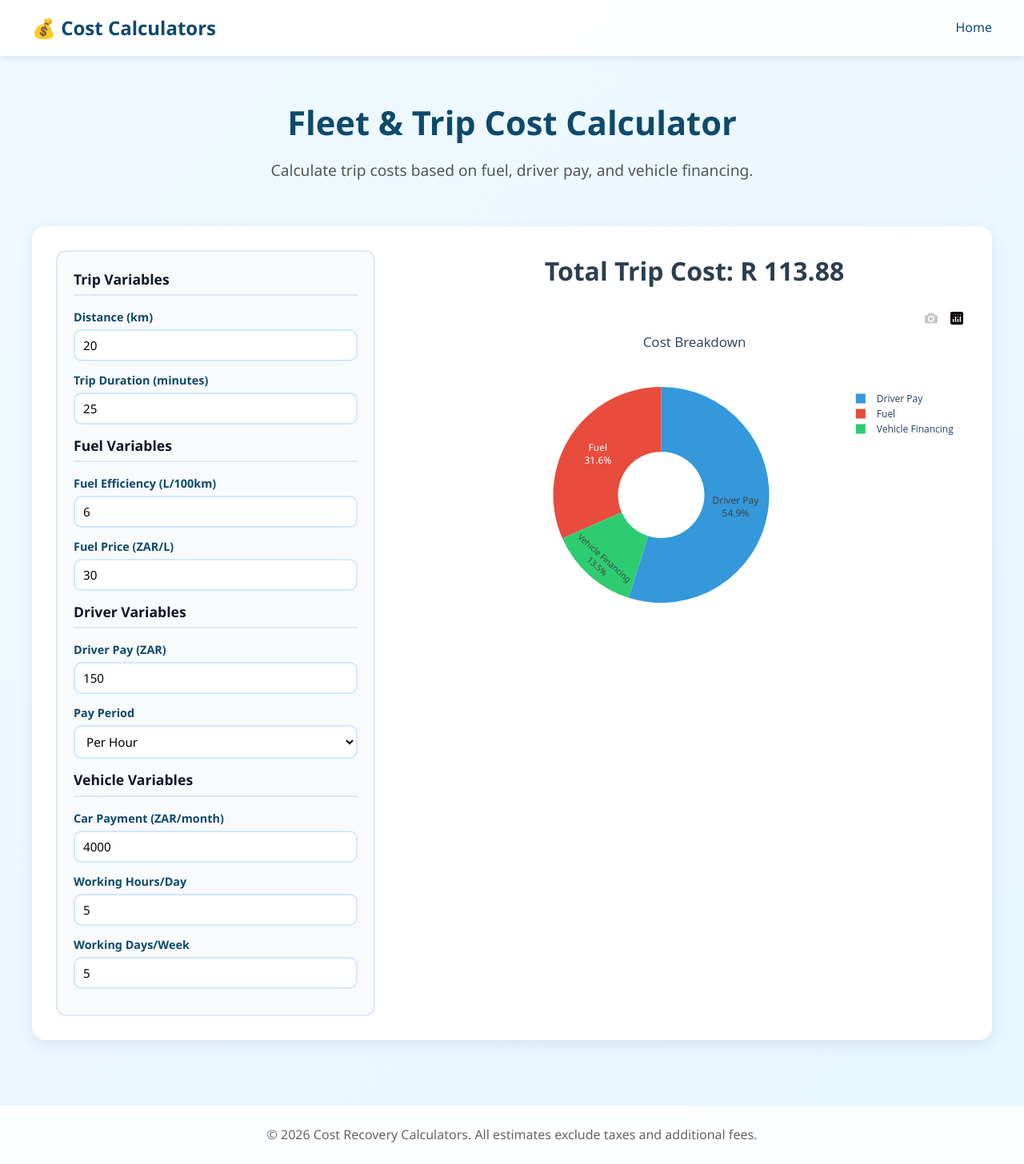
After one commit to MafuMQ/Calculators, a Flask app: page /fleet in a window 1280 px wide. The commit adds this page. Shown: the whole page at 80% size. Run offline with Flask 3, Linux system fonts and the light colour scheme; some libraries are stand-ins or nearby versions.

Commit message:
added trip cost

```diff
--- a/app.py
+++ b/app.py
@@ -25,6 +25,11 @@ def building_calculator():
 def fixed_deposit_calculator():
     """Fixed deposit calculator"""
     return render_template('fixed_deposit_calculator.html')
+
+@app.route('/fleet')
+def fleet_calculator():
+    """Fleet & Trip Cost calculator"""
+    return render_template('fleet_calculator.html')
 
 @app.route('/calculate', methods=['POST'])
 def calculate():
@@ -149,5 +154,72 @@ def calculate():
     except Exception as e:
         return jsonify({'success': False, 'error': str(e)})
 
+@app.route('/calculate-fleet', methods=['POST'])
+def calculate_fleet():
+    try:
+        distance = float(request.form['distance'])
+        duration = float(request.form['duration'])
+        efficiency = float(request.form['efficiency'])
+        fuel_price = float(request.form['fuel_price'])
+        driver_pay = float(request.form['driver_pay'])
+        driver_pay_period = request.form['driver_pay_period']
+        car_payment = float(request.form['car_payment'])
+        hours_day = float(request.form['hours_day'])
+        days_week = float(request.form['days_week'])
+
+        # Validations
+        if any(v < 0 for v in [distance, duration, efficiency, fuel_price, driver_pay, car_payment, hours_day, days_week]):
+            raise ValueError("Values cannot be negative.")
+
+        # 1. Fuel Calculation
+        fuel_cost = distance * (efficiency / 100) * fuel_price
+
+        # Time Constants
+        hours_per_week = hours_day * days_week
+        hours_per_year = hours_per_week * 52
+        hours_per_month = hours_per_year / 12
+
+        # 2. Driver Calculation
+        if driver_pay_period == 'per_hour':
+            driver_hourly = driver_pay
+        elif driver_pay_period == 'per_day':
+            driver_hourly = driver_pay / hours_day if hours_day > 0 else 0
+        else: # per_month
+            driver_hourly = driver_pay / hours_per_month if hours_per_month > 0 else 0
+
+        driver_cost = (duration / 60) * driver_hourly
+
+        # 3. Vehicle Calculation
+        # Prevent division by zero
+        car_cost_per_hour = (car_payment / hours_per_month) if hours_per_month > 0 else 0
+        car_cost = (duration / 60) * car_cost_per_hour
+
+        # Total
+        total_cost = fuel_cost + driver_cost + car_cost
+
+        # Format the header text
+        total_text = f"Total Trip Cost: R {total_cost:.2f}"
+
+        # Create the Pie Chart using graph_objs
+        fig = go.Figure(data=[go.Pie(
+            labels=['Fuel', 'Driver Pay', 'Vehicle Financing'],
+            values=[fuel_cost, driver_cost, car_cost],
+            hole=0.4,
+            marker_colors=['#e74c3c', '#3498db', '#2ecc71'],
+            textinfo='percent+label',
+            textposition='inside'
+        )])
+        fig.update_layout(title_text='Cost Breakdown', title_x=0.5)
+
+        graph_pie_json = json.dumps(fig, cls=plotly.utils.PlotlyJSONEncoder)
+
+        return jsonify({
+            'success': True,
+            'total_text': total_text,
+            'graph_pie': graph_pie_json
+        })
+    except Exception as e:
+        return jsonify({'success': False, 'error': str(e)})
+
 if __name__ == '__main__':
     app.run(debug=True)
--- a/requirements.txt
+++ b/requirements.txt
@@ -1,2 +1,5 @@
 Flask
 plotly
+Dash
+numpy
+pandas
--- /dev/null
+++ b/static/js/fleet.js
@@ -0,0 +1,69 @@
+// Fleet Calculator JavaScript
+
+function fetchAndRender() {
+    const inputs = {
+        distance: document.getElementById('distance').value,
+        duration: document.getElementById('duration').value,
+        efficiency: document.getElementById('efficiency').value,
+        fuel_price: document.getElementById('fuel_price').value,
+        driver_pay: document.getElementById('driver_pay').value,
+        driver_pay_period: document.getElementById('driver_pay_period').value,
+        car_payment: document.getElementById('car_payment').value,
+        hours_day: document.getElementById('hours_day').value,
+        days_week: document.getElementById('days_week').value
+    };
+
+    // Validate
+    if (Object.values(inputs).some(v => v === '' || v === null)) {
+        showError('Please fill in all fields.');
+        return;
+    }
+
+    // Hide error
+    document.getElementById('error-message').style.display = 'none';
+
+    fetch('/calculate-fleet', {
+        method: 'POST',
+        headers: { 'Content-Type': 'application/x-www-form-urlencoded' },
+        body: new URLSearchParams(inputs)
+    }).then(res => res.json())
+      .then(data => {
+          if (data.success) {
+              renderGraphs(data);
+          } else {
+              showError(data.error);
+          }
+      }).catch(err => {
+          console.error('Error:', err);
+          showError('An unexpected error occurred. Please check your inputs.');
+      });
+}
+
+function renderGraphs(data) {
+    document.getElementById('total-cost-text').textContent = data.total_text;
+
+    const graphPie = JSON.parse(data.graph_pie);
+
+    // Plotly.react is faster than newPlot for updating existing charts
+    Plotly.react('graph-pie-container', graphPie.data, graphPie.layout, {responsive: true});
+}
+
+function showError(msg) {
+    const el = document.getElementById('error-message');
+    el.textContent = msg;
+    el.style.display = 'block';
+}
+
+// Event Listeners for real-time updates
+const inputIds = [
+    'distance', 'duration', 'efficiency', 'fuel_price',
+    'driver_pay', 'driver_pay_period', 'car_payment', 'hours_day', 'days_week'
+];
+
+inputIds.forEach(id => {
+    document.getElementById(id).addEventListener('input', fetchAndRender);
+    document.getElementById(id).addEventListener('change', fetchAndRender);
+});
+
+// Initial render when the page loads
+document.addEventListener('DOMContentLoaded', fetchAndRender);
--- a/templates/base.html
+++ b/templates/base.html
@@ -13,8 +13,6 @@
             <a href="/" class="logo">💰 Cost Calculators</a>
             <ul class="nav-links">
                 <li><a href="/" {% if request.path == '/' %}class="active"{% endif %}>Home</a></li>
-                <li><a href="/solar" {% if request.path == '/solar' %}class="active"{% endif %}>Solar Break-Even</a></li>
-                <li><a href="/building" {% if request.path == '/building' %}class="active"{% endif %}>Building Recovery</a></li>
             </ul>
         </div>
     </nav>
--- /dev/null
+++ b/templates/fleet_calculator.html
@@ -0,0 +1,130 @@
+{% extends "base.html" %}
+
+{% block title %}Fleet & Trip Cost Calculator{% endblock %}
+
+{% block extra_head %}
+<script src="https://cdn.plot.ly/plotly-latest.min.js"></script>
+<link rel="stylesheet" href="{{ url_for('static', filename='css/calculator.css') }}">
+<style>
+    .fleet-layout {
+        display: flex;
+        justify-content: space-between;
+        align-items: flex-start;
+        gap: 30px;
+    }
+    .fleet-inputs {
+        width: 35%;
+        background-color: #f8fafc;
+        padding: 20px;
+        border-radius: 12px;
+        border: 2px solid #e2e8f0;
+    }
+    .fleet-outputs {
+        width: 60%;
+    }
+    .section-title {
+        margin-top: 0;
+        margin-bottom: 15px;
+        font-size: 1.1rem;
+        color: #0f172a;
+        border-bottom: 2px solid #e2e8f0;
+        padding-bottom: 5px;
+    }
+    .fleet-inputs .form-group {
+        margin-bottom: 12px;
+    }
+    .fleet-inputs label {
+        font-size: 0.9rem;
+        margin-bottom: 4px;
+    }
+    .fleet-inputs input {
+        padding: 8px 10px;
+        font-size: 0.95rem;
+    }
+    @media (max-width: 768px) {
+        .fleet-layout {
+            flex-direction: column;
+        }
+        .fleet-inputs, .fleet-outputs {
+            width: 100%;
+        }
+    }
+</style>
+{% endblock %}
+
+{% block content %}
+<div class="container" style="max-width: 1200px;">
+    <header>
+        <h1>Fleet & Trip Cost Calculator</h1>
+        <p class="subtitle">Calculate trip costs based on fuel, driver pay, and vehicle financing.</p>
+    </header>
+
+    <div class="card fleet-layout">
+        <div class="fleet-inputs">
+            <h3 class="section-title">Trip Variables</h3>
+            <div class="form-group">
+                <label for="distance">Distance (km)</label>
+                <input type="number" id="distance" step="1" value="20" required>
+            </div>
+            <div class="form-group">
+                <label for="duration">Trip Duration (minutes)</label>
+                <input type="number" id="duration" step="1" value="25" required>
+            </div>
+
+            <h3 class="section-title">Fuel Variables</h3>
+            <div class="form-group">
+                <label for="efficiency">Fuel Efficiency (L/100km)</label>
+                <input type="number" id="efficiency" step="0.1" value="6" required>
+            </div>
+            <div class="form-group">
+                <label for="fuel_price">Fuel Price (ZAR/L)</label>
+                <input type="number" id="fuel_price" step="0.5" value="30" required>
+            </div>
+
+            <h3 class="section-title">Driver Variables</h3>
+            <div class="form-group">
+                <label for="driver_pay">Driver Pay (ZAR)</label>
+                <input type="number" id="driver_pay" step="1" value="150" required>
+            </div>
+            <div class="form-group">
+                <label for="driver_pay_period">Pay Period</label>
+                <select id="driver_pay_period" style="width: 100%; padding: 8px 10px; border: 2px solid #d1e8ff; border-radius: 10px; font-size: 0.95rem; background: white;">
+                    <option value="per_hour">Per Hour</option>
+                    <option value="per_day">Per Day</option>
+                    <option value="per_month">Per Month</option>
+                </select>
+            </div>
+
+            <h3 class="section-title">Vehicle Variables</h3>
+            <div class="form-group">
+                <label for="car_payment">Car Payment (ZAR/month)</label>
+                <input type="number" id="car_payment" step="100" value="4000" required>
+            </div>
+            <div class="form-group">
+                <label for="hours_day">Working Hours/Day</label>
+                <input type="number" id="hours_day" step="1" value="5" required>
+            </div>
+            <div class="form-group">
+                <label for="days_week">Working Days/Week</label>
+                <input type="number" id="days_week" step="1" value="5" required>
+            </div>
+        </div>
+
+        <div class="fleet-outputs">
+            <div id="error-message" class="error"></div>
+
+            <div id="results" class="results" style="display: block; margin-top: 0;">
+                <h2 id="total-cost-text" style="text-align: center; color: #2c3e50; font-size: 32px; margin-bottom: 20px;">Loading...</h2>
+
+                <div class="graph-row">
+                    <div class="graph-card" style="width: 100%; border: none; background: transparent; padding: 0; box-shadow: none;">
+                        <div id="graph-pie-container"></div>
+                    </div>
+                </div>
+            </div>
+        </div>
+    </div>
+</div>
+
+<script src="{{ url_for('static', filename='js/fleet.js') }}"></script>
+{% endblock %}
```
Also changed, not shown: templates/home.html (+8 -0 lines), README.md.
